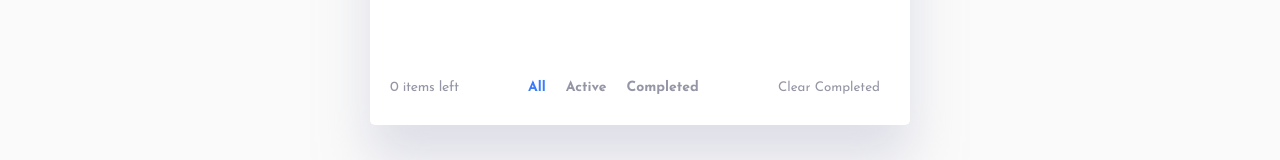
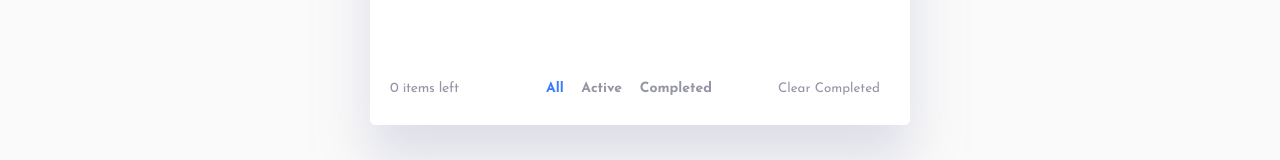
Before and after one commit to mileine/frontendmentor-todo-app-react, a React (Create React App) app: page / in a window 1280 px wide. Shown: the part 433-593 px from the top of the page. Built offline with nearby package versions, Linux system fonts and the light colour scheme.

Commit message:
UI enhancements: todo list footer

```diff
--- a/src/styles/App.scss
+++ b/src/styles/App.scss
@@ -9,6 +9,10 @@
 
 ul {
   list-style: none;
+}
+
+button:focus {
+  outline: none;
 }
 
 /* LAYOUT
@@ -204,6 +208,8 @@ input:focus {
   justify-content: space-between;
   align-items: center;
   .items-left {
+    display: block;
+    width: 100px;
     color: #9495A5;
     font-size: 14px;
     letter-spacing: -0.25px;
@@ -230,11 +236,12 @@ input:focus {
 --------------------*/
 .filter-wrapper {
   display: flex;
+  width: 166px;
+  justify-content: space-between;
   .filter-option{
     cursor: pointer;
     font-size: 14px;
     font-weight: bold;
-    padding: 10px;
     background: transparent;
     border: none;
     &:focus {
```
